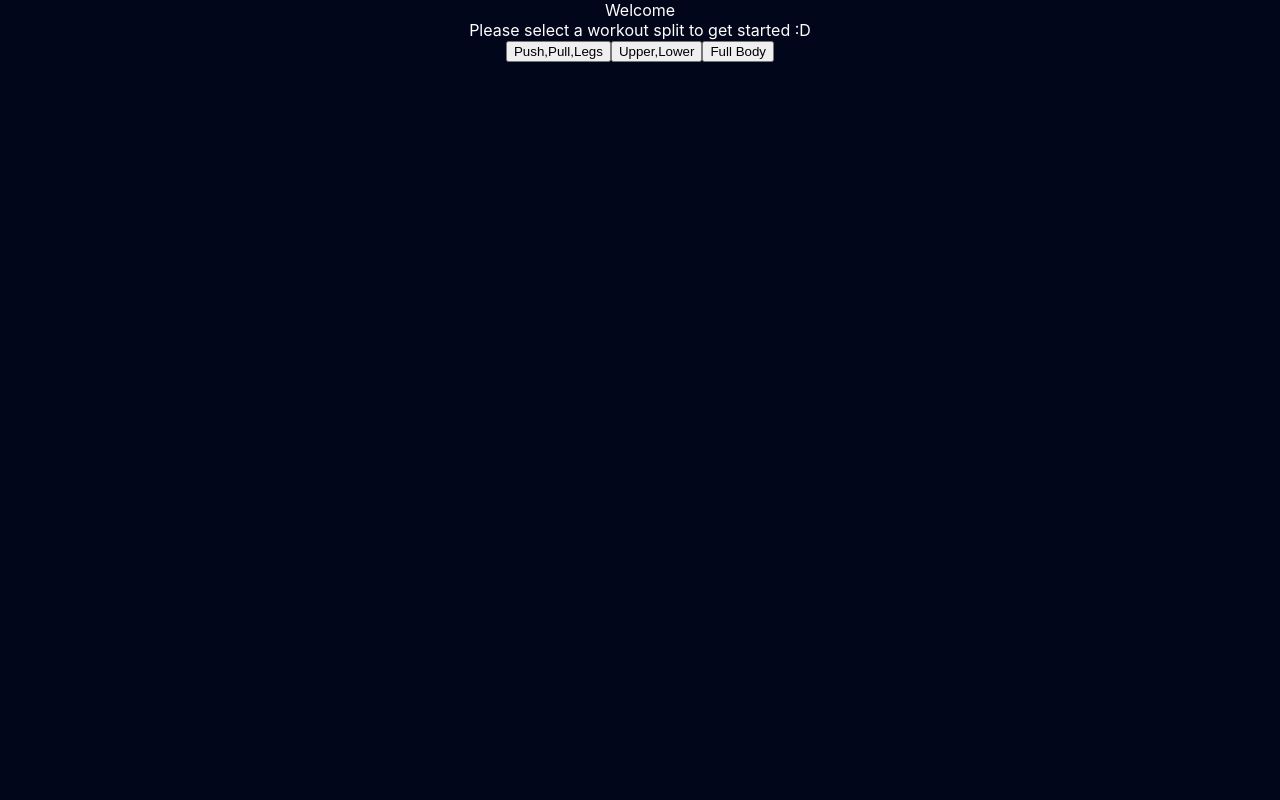
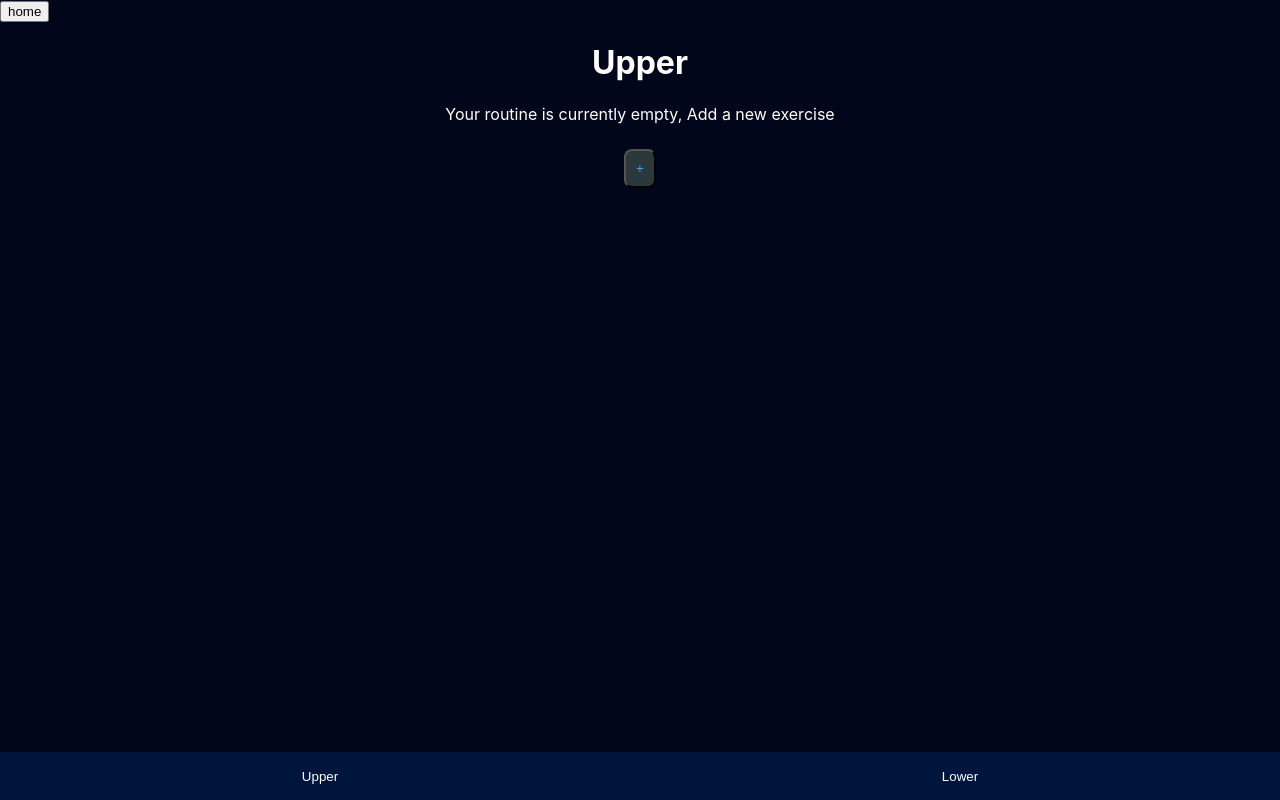
Before and after one commit to qghee/gym-tracker, a React (Create React App) app in the folder tracker/: page / in a window 1280 px wide. Both pictures are taken after a click on the button "Upper,Lower". Built offline with nearby package versions, Linux system fonts and the light colour scheme.

Commit message:
Added Home Button

```diff
--- a/tracker/src/App.js
+++ b/tracker/src/App.js
@@ -5,14 +5,20 @@ import TrackerPage from "./components/tracker/TrackerPage";
 import Menu from "./components/menu/Menu";
 import UpperLowerMenu from "./components/menu/UpperLowerMenu";
 import SplitSelector from "./components/menu/SplitSelector";
+import Home from "./components/menu/Home";
 
 const TAB_INDEX_MAP = ["Pull", "Push", "Leg🦿", "Upper", "Lower", "Full Body"];
+
 
 function App() {
   const [tabIndex, setTabIndex] = React.useState(-1);
   const [splitIndex, setSplitIndex] = React.useState(-1);
   return (
     <div className="main-container">
+      <div>
+        <Home splitSelectorProp={[splitIndex, setSplitIndex]}
+             tabIndexProp={[tabIndex, setTabIndex]}/>
+      </div>
       {splitIndex == -1 ? (
         <>
           <div className="center">
--- /dev/null
+++ b/tracker/src/components/menu/Home.js
@@ -0,0 +1,16 @@
+const Home = ({ splitSelectorProp, tabIndexProp }) => {
+  const [splitIndex, setSplitIndex] = splitSelectorProp;
+  const [tabIndex, setTabIndex] = tabIndexProp;
+  function reset() {
+    setTabIndex(-1);
+    setSplitIndex(-1);
+  }
+
+  return (
+    <div>
+      <button onClick={() => reset()}>home</button>
+    </div>
+  );
+};
+
+export default Home;
--- a/tracker/src/components/menu/SplitSelector.js
+++ b/tracker/src/components/menu/SplitSelector.js
@@ -14,6 +14,7 @@ const SplitSelector = ({ splitSelectorProp, tabIndexProp }) => {
     setSplitIndex(2)
     setTabIndex(5)
   }
+
   return (
     <div>
       <div>
@@ -21,7 +22,7 @@ const SplitSelector = ({ splitSelectorProp, tabIndexProp }) => {
           <button onClick={() => setPushPullLegs()}>Push,Pull,Legs</button>
         </a>
         <a>
-          <button onClick={() => setUpperLower}>Upper,Lower</button>
+          <button onClick={() => setUpperLower()}>Upper,Lower</button>
         </a>
         <a>
           <button onClick={() => setFullBody()}>Full Body</button>
--- a/tracker/src/components/menu/UpperLowerMenu.js
+++ b/tracker/src/components/menu/UpperLowerMenu.js
@@ -7,10 +7,10 @@ const UpperLowerMenu = ({tabIndexProp}) => {
             <div className="menu">
                 <div className="button-container">
                     <a>
-                        <button className="menu-button" onClick={() => setTabIndex(4)}>Upper</button>
+                        <button className="menu-button" onClick={() => setTabIndex(3)}>Upper</button>
                     </a>
                     <a>
-                        <button className="menu-button" onClick={() => setTabIndex(5)}>Lower</button>
+                        <button className="menu-button" onClick={() => setTabIndex(4)}>Lower</button>
                     </a>
                 </div>
 
```
Also changed, not shown: tracker/src/components/menu/Menu.js (+13 -10 lines).
